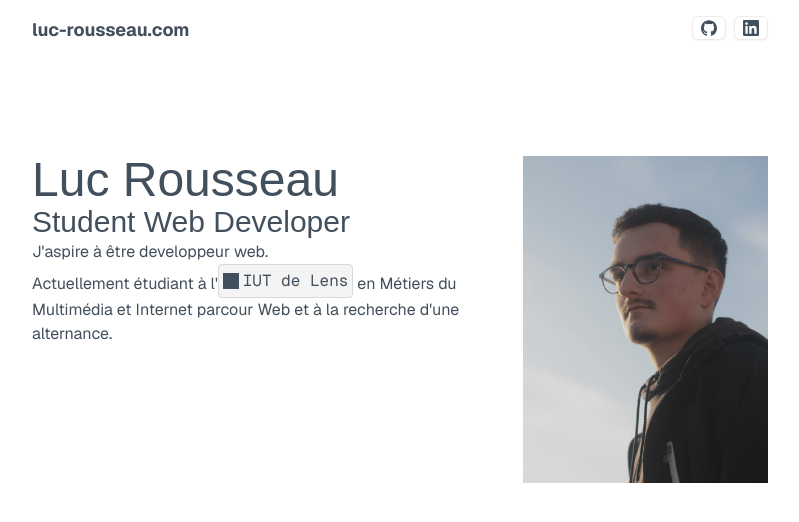
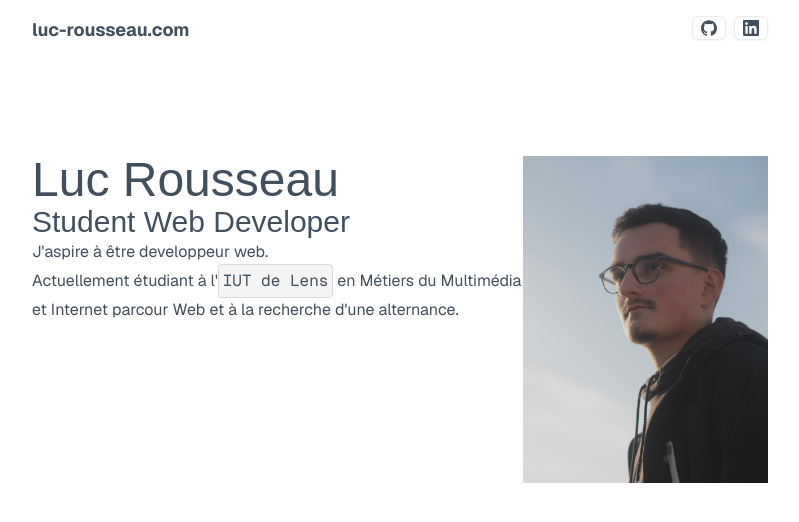
Before and after one commit to lucrousseau21/portfolio, a Next.js app: page / in a window 1280 px wide. Shown: the top 522 px of the page, without its empty margins (240-1039 px from the left). Built offline with nearby package versions, Linux system fonts and the light colour scheme; a web font is replaced by a local one.

Commit message:
30 octobre

```diff
--- a/app/_components/Acceuil.tsx
+++ b/app/_components/Acceuil.tsx
@@ -16,9 +16,13 @@ export const Acceuil = () => {
       <div className="flex-[2]">
         <h2 className="font-caption text-5xl text-primary">Luc Rousseau</h2>
         <h3 className="text-3xl font-caption">Student Web Developer</h3>
+        {/* <p>
+          J'aspire à être developpeur web. <br />
+          Actuellement étudiant à l'<Code className="inline-flex items-center gap-1"><LogoIUTIcon size={16} className="inline"/>IUT de Lens</Code> en Métiers du Multimédia et Internet parcour Web et à la recherche d'une alternance.
+        </p> */}
         <p>
           J'aspire à être developpeur web. <br />
-          Actuellement étudiant à l'<Code className="inline-flex items-center gap-1"><LogoIUTIcon size={16} className="inline"/>IUT de Lens</Code> en Métiers du Multimédia et Internet parcour Web et à la recherche d'une alternance.
+          Actuellement étudiant à l'<Code className="inline-flex items-center gap-1">IUT de Lens</Code> en Métiers du Multimédia et Internet parcour Web et à la recherche d'une alternance.
         </p>
       </div>
       <div className="flex-1">
```
